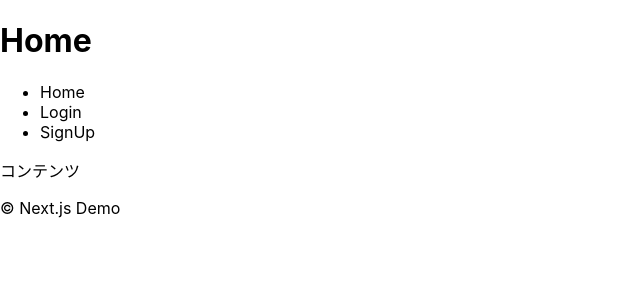
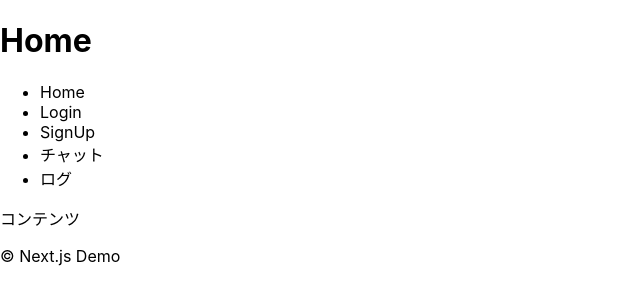
Before and after one commit to nabeo654147/ChaChatWine, a Next.js app: page / in a window 1280 px wide. Shown: the top 304 px of the page, without its empty margins (0-640 px from the left). Built offline with nearby package versions, Linux system fonts and the light colour scheme.

Commit message:
layoutコンポーネントの調整

```diff
--- a/components/layout.tsx
+++ b/components/layout.tsx
@@ -1,5 +1,5 @@
 import type { NextPage } from 'next';
-import React, { ReactNode, FC } from 'react';
+import React, { VFC } from 'react';
 import Head from 'next/head';
 import Link from 'next/link';
 
@@ -9,13 +9,13 @@ type Props = {
   children?: React.ReactNode;
 }
 
-export const Layout:VFC = ({ title, children, description }: Props) => {
+export const Layout:VFC<Props> = ({ title, description, children}) => {
   const pageTitel = title || 'ホームページタイトル'
   return (
     <>
       <Head>
         <title>{ pageTitel }</title>
-        <meta name='description' content={ description || 'ホームページ概要 ' } />
+        <meta name='description' content={ description || 'ホームページ概要' } />
       </Head>
       <header>
         <h1>{ pageTitel }</h1>
@@ -24,7 +24,9 @@ export const Layout:VFC = ({ title, children, description }: Props) => {
         <ul>
           <li><Link href='/'>Home</Link></li>
           <li><Link href='/loginPage'>Login</Link></li>
-          <li><Link href='/signUpPage'>SignUp</Link> </li>
+          <li><Link href='/signUpPage'>SignUp</Link></li>
+          <li><Link href='/chatPage'>チャット</Link></li>
+          <li><Link href='/logPage'>ログ</Link></li>
         </ul>
       </nav>
       <main>{ children }</main>
```
